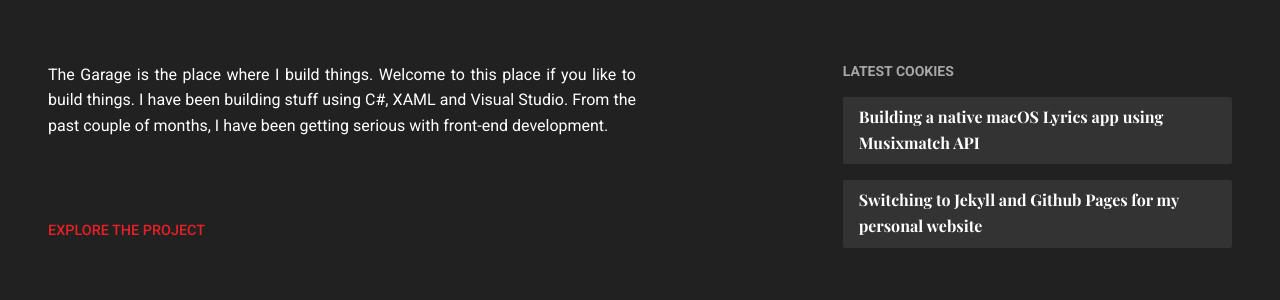
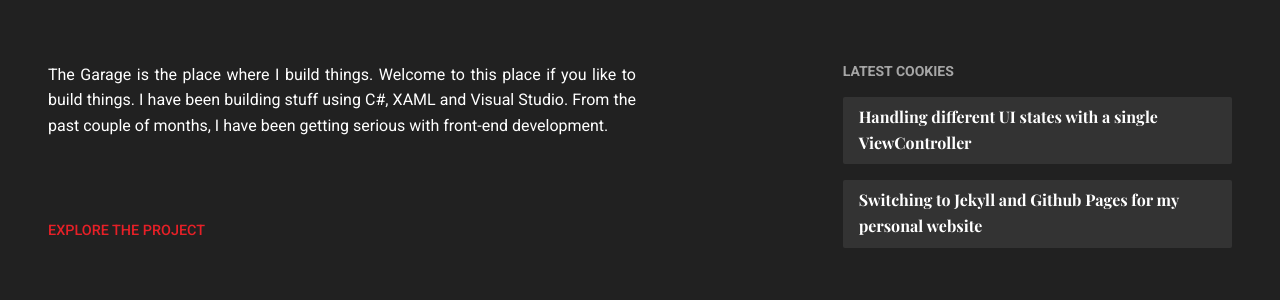
Before and after one commit to AnaghSharma/anaghsharma.github.io, a Jekyll site: the page built from index.html, in a window 1280 px wide and 900 px high, scrolled down 5012 px. Shown: the part 154-454 px from the top of the window. Built offline with Jekyll 4.4.1, drawn with Linux system fonts in a browser that asks for light colours; nearby versions of some CDN libraries.

Commit message:
Added handling different UI states to the garage

```diff
--- a/_pages/garage.html
+++ b/_pages/garage.html
@@ -34,7 +34,7 @@ keywords: anagh sharma, design, development, designer
         <div class="row">
             <ul class="no-bullet">
               <li class="blog-list mv3 pv3 ph3">
-                <a href="" class="heading font-content font-secondary-bold f4 lh-title">Building a native macOS Lyrics app using Musixmatch API</a>
+                <a href="{{ site.url }}/blog/the-state-of-stateful-ui/" class="heading font-content font-secondary-bold f4 lh-title">Handling different UI states with a single ViewController</a>
               </li>
               <li class="blog-list mv3 pv3 ph3">
                 <a href="{{ site.url }}/blog/switching-to-jekyll-and-github-pages/" class="heading font-content font-secondary-bold f4 lh-title">Switching to Jekyll and Github Pages for my personal website</a>
--- a/index.html
+++ b/index.html
@@ -175,7 +175,7 @@ keywords: design, portfolio, development, designer
           <h6 class="mt3 f6 font-bold font-secondary">LATEST COOKIES</h6>
         <ul class="no-bullet">
           <li class="blog-list mv3 pv2 ph3">
-            <a href="https://github.com/AnaghSharma/Carol" class="heading font-content font-secondary-bold f5 lh-title">Building a native macOS Lyrics app using Musixmatch API</a>
+            <a href="{{ site.url }}/blog/the-state-of-stateful-ui/" class="heading font-content font-secondary-bold f5 lh-title">Handling different UI states with a single ViewController</a>
           </li>
           <li class="blog-list mv3 pv2 ph3">
             <a href="{{ site.url }}/blog/switching-to-jekyll-and-github-pages/" class="heading font-content font-secondary-bold f5 lh-title">Switching to Jekyll and Github Pages for my personal website</a>
```
